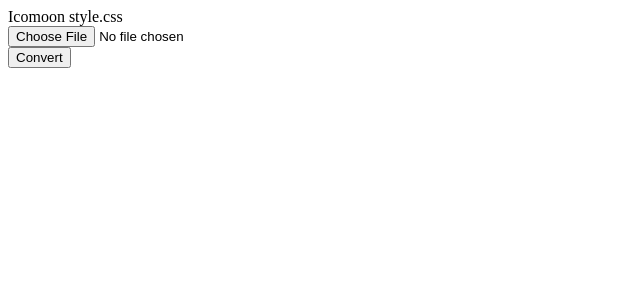
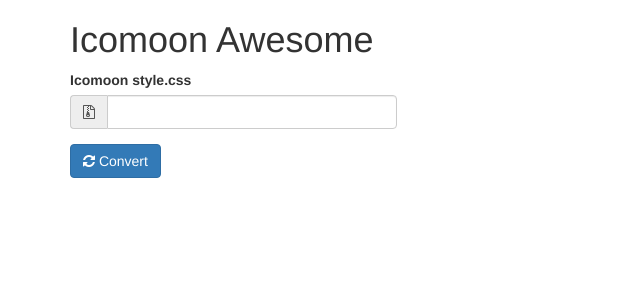
Before and after one commit to WimWidgets/icomoon-awesome, a PHP site: page / in a window 1280 px wide. Shown: the top 300 px of the page, without its empty margins (0-640 px from the left). Run offline with PHP 8.4, Linux system fonts and the light colour scheme.

Commit message:
Added page formatting

```diff
--- a/index.php
+++ b/index.php
@@ -26,17 +26,47 @@ if (isset($_FILES['css'])) {
         <meta http-equiv="X-UA-Compatible" content="IE=Edge">
         <meta name="msapplication-config" content="none">
         <meta name="viewport" content="width=device-width,initial-scale=1,user-scalable=no">
+        <title>Icomoon Awesome</title>
+        <link rel="stylesheet" href="https://cdnjs.cloudflare.com/ajax/libs/twitter-bootstrap/3.3.7/css/bootstrap.min.css">
+        <link rel="stylesheet" href="https://cdnjs.cloudflare.com/ajax/libs/font-awesome/4.7.0/css/font-awesome.min.css">
+        <style>
+            .form-control {
+                max-width: 290px;
+            }
+            input[type="file"] {
+                position: absolute;
+                left: 0;
+                top: 0;
+                width: 100%;
+                height: 100%;
+                opacity: 0;
+            }
+        </style>
     </head>
     <body>
-        <?php
-            if (!empty($feedback)) {
-                echo '<p>'.$feedback.'</p>';
-            }
-        ?>
-        <form method="post" enctype="multipart/form-data">
-            <label for="zip">Icomoon style.css</label><br>
-            <input type="file" name="css" id="css"><br>
-            <button type="submit">Convert</button>
-        </form>
+        <div class="container">
+            <div class="row">
+                <div class="col-xs-12">
+                    <h1>Icomoon Awesome</h1>
+                    <form method="post" enctype="multipart/form-data">
+                        <div class="form-group">
+                            <label for="zip">Icomoon style.css</label>
+                            <div class="input-group">
+                                <span class="input-group-addon"><span class="fa fa-file-archive-o" aria-hidden="true"></span></span>
+                                <div class="form-control">
+                                    <input type="file" name="css" id="css">
+                                </div>
+                            </div>
+                        </div>
+                        <button class="btn btn-primary" type="submit"><span class="fa fa-refresh" aria-hidden="true"></span> Convert</button>
+                    </form>
+                    <?php
+                    if (!empty($feedback)) {
+                        echo '<div class="alert alert-danger" role="alert"><span class="fa fa-exclamation-triangle" aria-hidden="true"></span> '.$feedback.'</div>';
+                    }
+                    ?>
+                </div>
+            </div>
+        </div>
     </body>
 </html>
```
